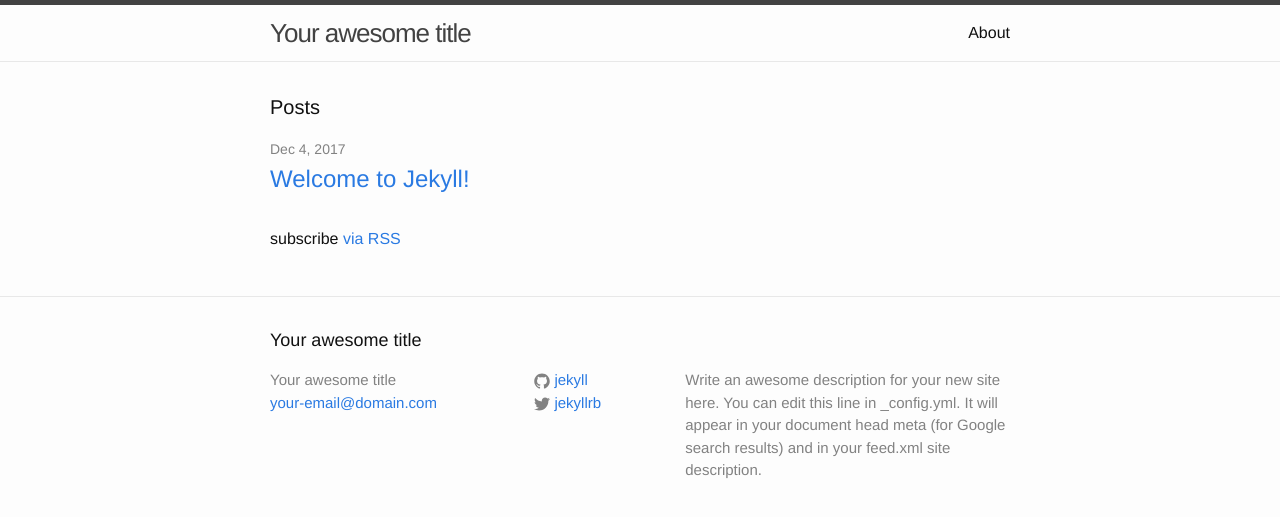
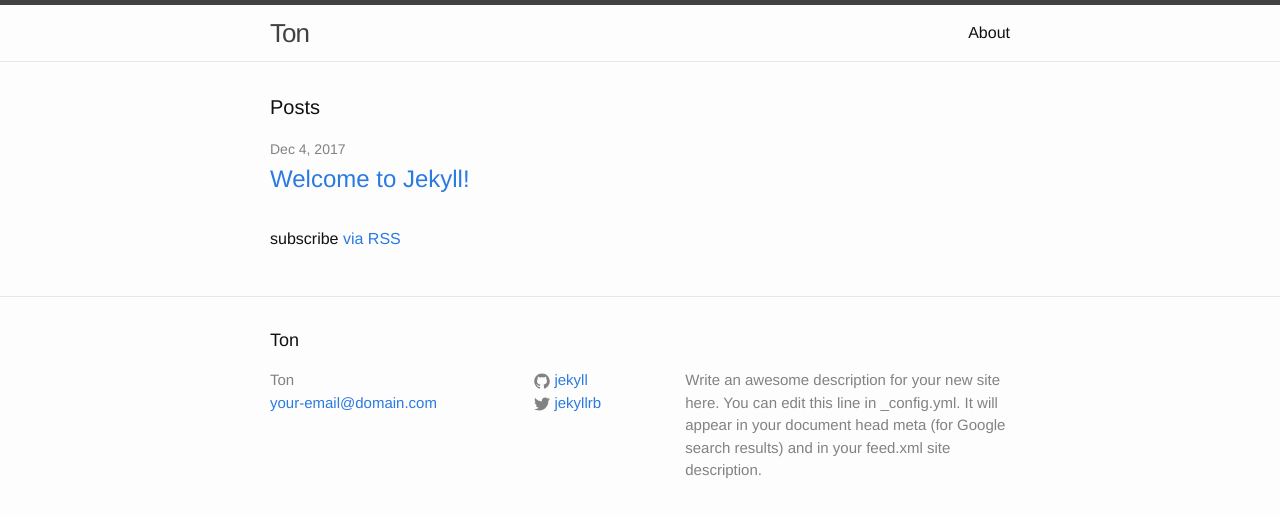
Before and after one commit to tonb1964/tonb1964.github.io, a Jekyll site: the page built from index.html, in a window 1280 px wide. Shown: the top 517 px of the page. Built offline with Jekyll 4.4.1, drawn with Linux system fonts in a browser that asks for light colours.

Commit message:
Update _config.yml

```diff
--- a/_config.yml
+++ b/_config.yml
@@ -6,7 +6,7 @@
 # 'jekyll serve'. If you change this file, please restart the server process.
 
 # Site settings
-title: Your awesome title
+title: Ton
 email: your-email@domain.com
 description: > # this means to ignore newlines until "baseurl:"
   Write an awesome description for your new site here. You can edit this
```
